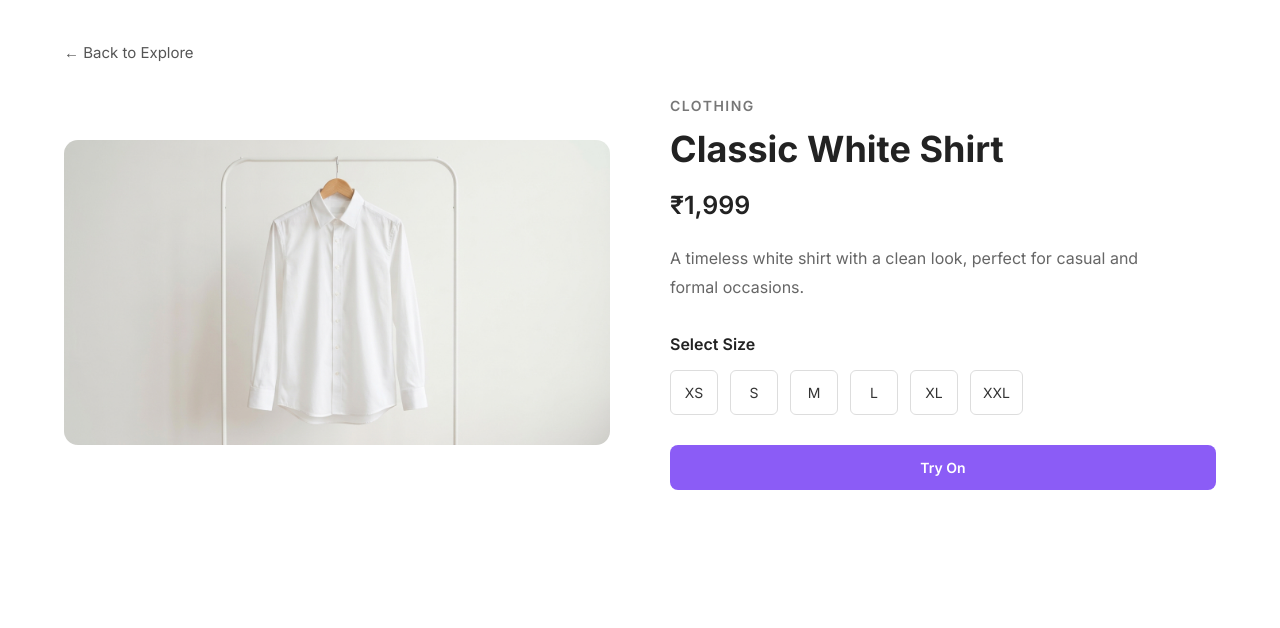
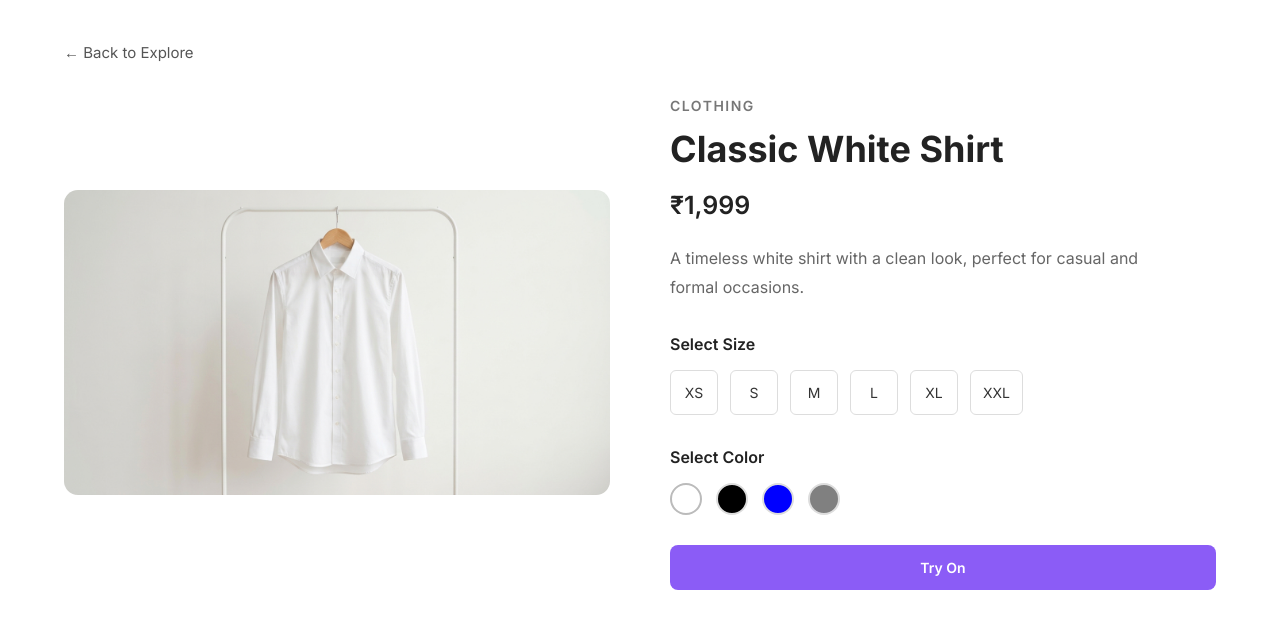
Before and after one commit to Vivekvadher1/Virtual-TryOn, a Next.js app in the folder virtual-ai-tryon/: page /explore/1 in a window 1280 px wide. Shown: the top 628 px of the page. Built offline with nearby package versions, Linux system fonts and the light colour scheme.

Commit message:
Color
Added the color selection to the product detail page

```diff
--- a/virtual-ai-tryon/app/explore/[id]/page.tsx
+++ b/virtual-ai-tryon/app/explore/[id]/page.tsx
@@ -31,6 +31,8 @@ function ProductDetails({ params }: ProductDetailsPageProps) {
 
   // Store the selected size
   const [selectedSize, setSelectedSize] = useState<string | null>(null);
+  // Store the color selected by the customer.
+  const [selectedColor, setSelectedColor] = useState<string | null>(null);
 
   // Convert URL ID into a number
   const productId = Number(id);
@@ -100,6 +102,32 @@ function ProductDetails({ params }: ProductDetailsPageProps) {
             </div>
           )}
 
+          {/* Display color options when available */}
+          {product.colors && product.colors.length > 0 && (
+            <div className="product-color-section">
+              <h3>
+                Select Color
+                {selectedColor && `: ${selectedColor}`}
+              </h3>
+
+              <div className="product-color-options">
+                {product.colors.map((color) => (
+                  <button
+                    key={color}
+                    type="button"
+                    className={`product-color-btn ${
+                      selectedColor === color ? "selected" : ""
+                    }`}
+                    style={{ backgroundColor: color.toLowerCase() }}
+                    aria-label={`Select ${color}`}
+                    aria-pressed={selectedColor === color}
+                    onClick={() => setSelectedColor(color)}
+                  />
+                ))}
+              </div>
+            </div>
+          )}
+
           <button type="button" className="product-try-on-btn">
             Try On
           </button>
--- a/virtual-ai-tryon/app/styles/ProductDetails.css
+++ b/virtual-ai-tryon/app/styles/ProductDetails.css
@@ -174,3 +174,47 @@
     color: #fff;
     border-color: #222;
 }
+
+
+/* Product color selection */
+.product-color-section {
+    margin-bottom: 30px;
+}
+
+.product-color-section h3 {
+    margin-bottom: 14px;
+    color: #222;
+    font-size: 16px;
+    font-weight: 600;
+}
+
+.product-color-options {
+    display: flex;
+    flex-wrap: wrap;
+    gap: 14px;
+}
+
+.product-color-btn {
+    width: 32px;
+    height: 32px;
+    border: 2px solid #ddd;
+    border-radius: 50%;
+    cursor: pointer;
+    transition: all 0.2s ease;
+}
+
+.product-color-btn:hover {
+    transform: scale(1.1);
+    border-color: #777;
+}
+
+.product-color-btn.selected {
+    outline: 2px solid #222;
+    outline-offset: 3px;
+}
+
+/* Keep light-colored swatches visible */
+.product-color-btn[style*="white"],
+.product-color-btn[style*="beige"] {
+    border: 2px solid #bbb;
+}
--- a/virtual-ai-tryon/data/explore/explore-products.ts
+++ b/virtual-ai-tryon/data/explore/explore-products.ts
@@ -7,6 +7,7 @@ export interface ExploreProduct {
   image: string;
   description: string;
   sizes?: string[];
+  colors?: string[];
 }
 
 // Sample product data for the Explore page.
@@ -22,6 +23,7 @@ export const exploreProducts: ExploreProduct[] = [
     description:
       "A timeless white shirt with a clean look, perfect for casual and formal occasions.",
     sizes: ["XS", "S", "M", "L", "XL", "XXL"],
+    colors: ["White", "Black", "Blue", "Grey"],
   },
   {
     id: 2,
@@ -32,6 +34,7 @@ export const exploreProducts: ExploreProduct[] = [
     description:
       "A comfortable black T-shirt designed for effortless everyday styling.",
     sizes: ["XS", "S", "M", "L", "XL", "XXL"],
+    colors: ["White", "Black", "Blue", "Grey"],
   },
   {
     id: 3,
@@ -42,6 +45,7 @@ export const exploreProducts: ExploreProduct[] = [
     description:
       "A versatile denim jacket that adds a classic touch to your everyday outfit.",
     sizes: ["XS", "S", "M", "L", "XL", "XXL"],
+    colors: ["White", "Black", "Blue", "Grey"],
   },
   {
     id: 4,
@@ -52,6 +56,7 @@ export const exploreProducts: ExploreProduct[] = [
     description:
       "A relaxed-fit hoodie designed for comfort during casual outings.",
     sizes: ["XS", "S", "M", "L", "XL", "XXL"],
+    colors: ["White", "Black", "Blue", "Grey"],
   },
 
   // ---------------- SHOES ----------------
@@ -64,6 +69,7 @@ export const exploreProducts: ExploreProduct[] = [
     description:
       "Stylish everyday shoes that combine a modern appearance with comfort.",
     sizes: ["6", "7", "8", "9", "10", "11"],
+    colors: ["White", "Black", "Brown"],
   },
   {
     id: 6,
@@ -74,6 +80,7 @@ export const exploreProducts: ExploreProduct[] = [
     description:
       "Minimal white sneakers that pair easily with a variety of outfits.",
     sizes: ["6", "7", "8", "9", "10", "11"],
+    colors: ["White", "Black", "Brown"],
   },
   {
     id: 7,
@@ -84,6 +91,7 @@ export const exploreProducts: ExploreProduct[] = [
     description:
       "Elegant loafers that bring a refined look to casual and smart outfits.",
     sizes: ["6", "7", "8", "9", "10", "11"],
+    colors: ["White", "Black", "Brown"],
   },
   {
     id: 8,
@@ -94,6 +102,7 @@ export const exploreProducts: ExploreProduct[] = [
     description:
       "Lightweight running shoes designed for active days and everyday movement.",
     sizes: ["6", "7", "8", "9", "10", "11"],
+    colors: ["White", "Black", "Brown"],
   },
 
   // ---------------- BAGS ----------------
@@ -105,6 +114,7 @@ export const exploreProducts: ExploreProduct[] = [
     image: "/images/Bags/bags.png",
     description:
       "A stylish handbag that complements both everyday and special-occasion outfits.",
+    colors: ["Beige", "Black", "Brown"],
   },
   {
     id: 10,
@@ -114,6 +124,7 @@ export const exploreProducts: ExploreProduct[] = [
     image: "/images/Bags/bags.png",
     description:
       "A practical backpack designed to carry your essentials while travelling or commuting.",
+    colors: ["Beige", "Black", "Brown"],
   },
   {
     id: 11,
@@ -122,6 +133,7 @@ export const exploreProducts: ExploreProduct[] = [
     price: 1299,
     image: "/images/Bags/bags.png",
     description: "A simple and spacious tote bag for everyday use.",
+    colors: ["Beige", "Black", "Brown"],
   },
   {
     id: 12,
@@ -131,6 +143,7 @@ export const exploreProducts: ExploreProduct[] = [
     image: "/images/Bags/bags.png",
     description:
       "A modern crossbody bag offering a convenient and stylish carrying option.",
+    colors: ["Beige", "Black", "Brown"],
   },
 
   // ---------------- ACCESSORIES ----------------
@@ -142,6 +155,7 @@ export const exploreProducts: ExploreProduct[] = [
     image: "/images/Accessories/accessories.png",
     description:
       "A versatile accessory designed to add a finishing touch to your personal style.",
+    colors: ["Gold", "Black", "Silver"],
   },
   {
     id: 14,
@@ -151,6 +165,7 @@ export const exploreProducts: ExploreProduct[] = [
     image: "/images/Accessories/accessories.png",
     description:
       "Classic black sunglasses that add a bold touch to your everyday look.",
+    colors: ["Gold", "Black", "Silver"],
   },
   {
     id: 15,
@@ -160,6 +175,7 @@ export const exploreProducts: ExploreProduct[] = [
     image: "/images/Accessories/accessories.png",
     description:
       "A sophisticated wrist watch that complements both casual and formal outfits.",
+    colors: ["Gold", "Black", "Silver"],
   },
   {
     id: 16,
@@ -169,5 +185,6 @@ export const exploreProducts: ExploreProduct[] = [
     image: "/images/Accessories/accessories.png",
     description:
       "A comfortable baseball cap that adds a relaxed finish to casual outfits.",
+    colors: ["Gold", "Black", "Silver"],
   },
 ];
```
